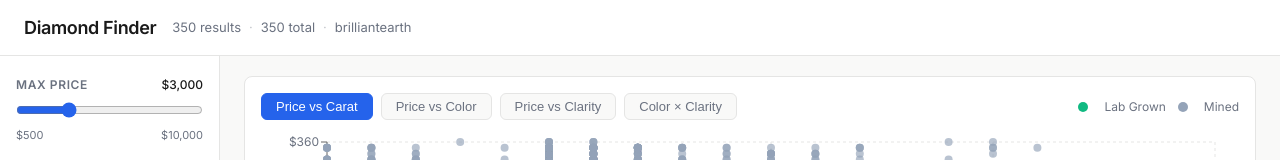
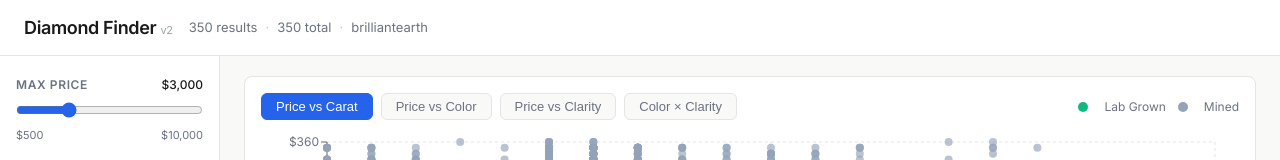
Before and after one commit to craneklin123/diamond-scraper, a React (Vite) app in the folder diamond-finder/: page / in a window 1280 px wide. Shown: the top 160 px of the page. Built offline with nearby package versions, Linux system fonts and the light colour scheme; no server answers.

Commit message:
Add v2 marker to test Vercel deployment pickup

```diff
--- a/diamond-finder/src/App.jsx
+++ b/diamond-finder/src/App.jsx
@@ -151,7 +151,7 @@ export default function App() {
     <div className="app">
       <header className="header">
         <div className="header-inner">
-          <h1>Diamond Finder</h1>
+          <h1>Diamond Finder <span style={{fontSize:11,fontWeight:400,color:'#9ca3af'}}>v2</span></h1>
           <div className="header-meta">
             <span>{filtered.length.toLocaleString()} results</span>
             <span className="dot">·</span>
```
